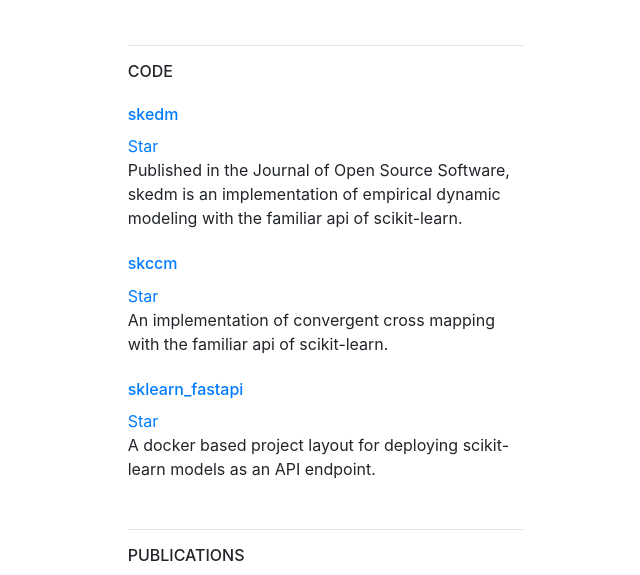
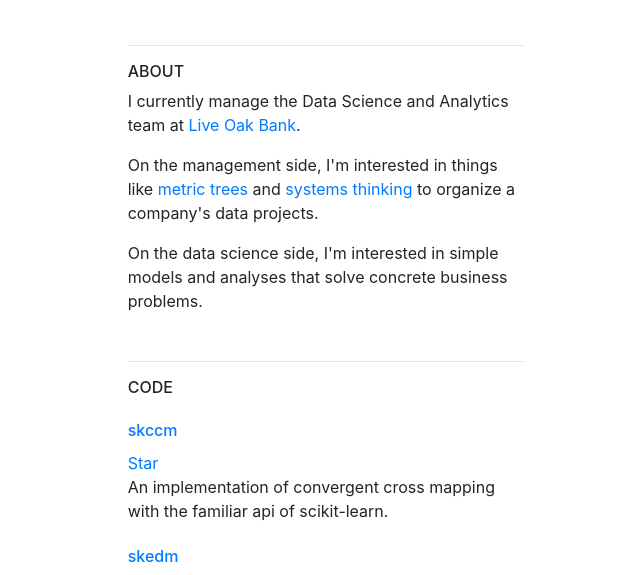
Before and after one commit to nickc1/nickcortale.com, a plain HTML site: page index.html in a window 1280 px wide. Shown: the part 337-912 px from the top of the page, without its empty margins (314-954 px from the left). Drawn offline with Linux system fonts and the light colour scheme.

Commit message:
added an about me section

```diff
--- a/index.html
+++ b/index.html
@@ -32,7 +32,40 @@
 
     <div class="container col-10 col-md-4 mt-5">
       <hr/>
+      <h6>ABOUT</h6>
+      <p>
+        I currently manage the Data Science and Analytics team at <a href="https://www.liveoakbank.com">Live Oak Bank</a>.
+      </p>
+      <p>
+        On the management side, I'm interested in things like <a href="https://www.youtube.com/watch?v=Dbr8jmtfZ7Q">metric trees</a>
+        and <a href="https://en.wikipedia.org/wiki/Systems_thinking">systems thinking</a> to organize a company's data projects.
+      </p>
+      <p></p>
+        On the data science side, I'm interested in simple models and analyses that solve concrete business problems.
+      </p>
+
+    </div>
+    <div class="container col-10 col-md-4 mt-5">
+      <hr/>
       <h6>CODE</h6>
+
+      <div class="mt-4">
+        <a class="align-text-bottom" href="https://github.com/nickc1/skccm">
+          <h6>skccm</h6>
+        </a>
+        <a
+          class="github-button"
+          href="https://github.com/nickc1/skccm"
+          data-show-count="true"
+          aria-label="Star nickc1/skedm on GitHub">
+          Star
+        </a>
+        <p>
+          An implementation of convergent cross mapping with the familiar api of
+          scikit-learn.
+        </p>
+      </div>
+
 
       <div class="mt-4">
         <a class="align-text-bottom" href="https://github.com/nickc1/skedm">
@@ -53,18 +86,17 @@
 
       <div class="mt-4">
         <a class="align-text-bottom" href="https://github.com/nickc1/skccm">
-          <h6>skccm</h6>
+          <h6>seebuoy</h6>
         </a>
         <a
           class="github-button"
-          href="https://github.com/nickc1/skccm"
+          href="https://github.com/nickc1/seebuoy"
           data-show-count="true"
           aria-label="Star nickc1/skedm on GitHub">
           Star
         </a>
         <p>
-          An implementation of convergent cross mapping with the familiar api of
-          scikit-learn.
+          An interface to the National Data Buoy Center's data.
         </p>
       </div>
 
```
Also changed, not shown: 2 other files.
